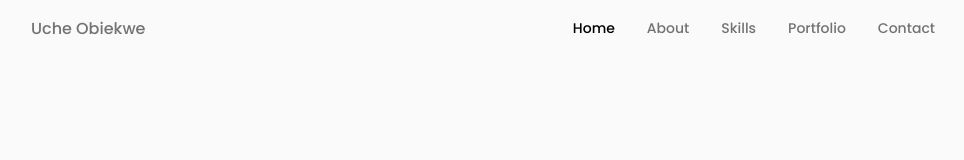
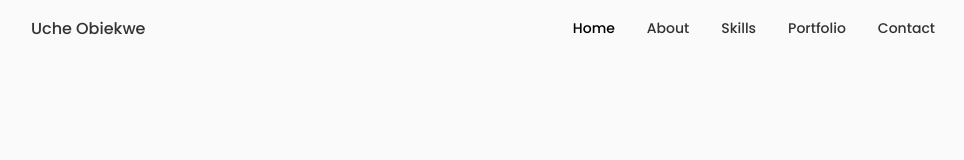
Before and after one commit to dvke/Portfolio-Website, a React (Vite) app: page / in a window 1280 px wide. Shown: the top 160 px of the page, without its empty margins (157-1121 px from the left). Built offline with nearby package versions, Linux system fonts and the light colour scheme.

Commit message:
Create and style home component for big screen

```diff
--- a/src/App.css
+++ b/src/App.css
@@ -8,7 +8,7 @@
   /*Color mode HSL(hue, saturation, lightness)*/
   --hue: 0;
   --sat: 0%;
-  --title-color: hsl(var(--hue), var(--sat), 45%);
+  --title-color: hsl(var(--hue), var(--sat), 20%);
   --title-color-dark: hsl(var(--hue), var(--sat), 0%);
   --text-color: hsl(var(--hue), var(--sat), 46%);
   --body-color: hsl(var(--hue), var(--sat), 98%);
@@ -18,7 +18,7 @@
   --body-font: "Poppins", sans-serif;
 
   /*.5rem = 8px | 1rem = 16px ...*/
-  --big-font-size: 3.5rem;
+  --big-font-size: 2.75rem;
   --h1-font-size: 2.25rem;
   --h2-font-size: 1.5rem;
   --h3-font-size: 1.25rem;
```
